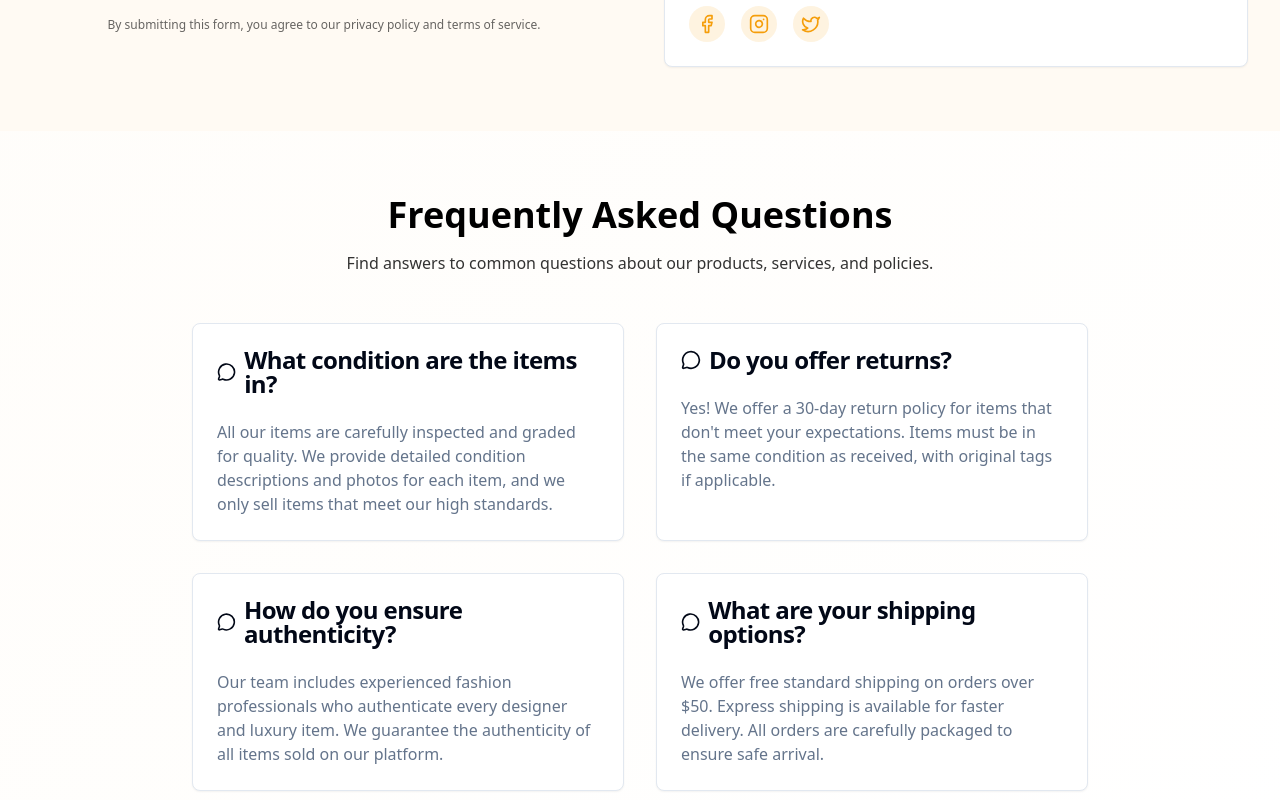
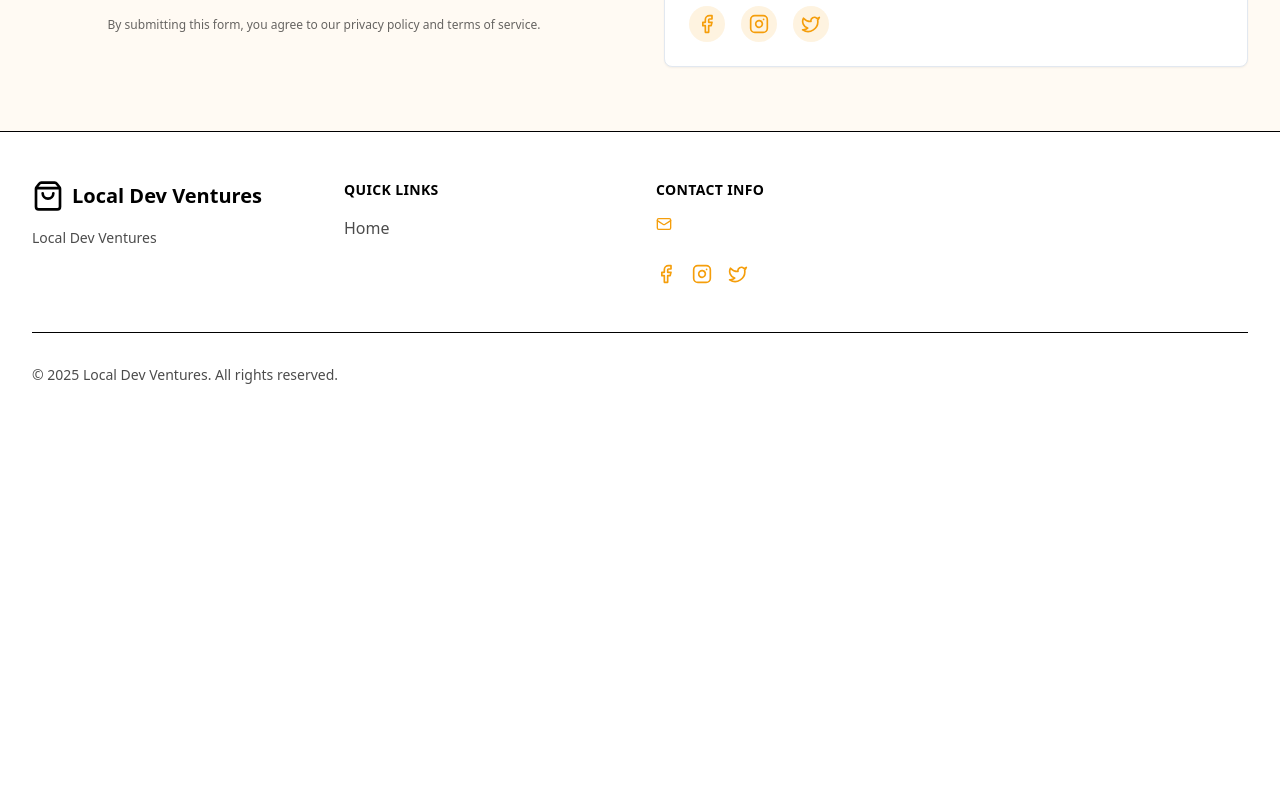
Before and after one commit to johnmichealacera/local-business-site, a Next.js app: page /contact in a window 1280 px wide. Shown: the part 1220-2020 px from the top of the page. After the commit the page ends 1653 px from the top, so only its background shows below. Built offline with nearby package versions, Linux system fonts and the light colour scheme.

Commit message:
temporarily commented FAQ section in contact page

```diff
--- a/src/app/contact/page.tsx
+++ b/src/app/contact/page.tsx
@@ -11,7 +11,6 @@ import {
   Facebook,
   Instagram,
   Twitter,
-  MessageCircle,
   Building,
   Globe
 } from "lucide-react";
@@ -293,8 +292,9 @@ export default async function ContactPage() {
         </div>
       </div>
 
+{/* Not needed for now */}
       {/* FAQ Section */}
-      <section
+      {/* <section
         className="py-16 px-4 sm:px-6 lg:px-8"
         style={{
           backgroundColor: colorPalette.tertiary,
@@ -374,7 +374,7 @@ export default async function ContactPage() {
             </Card>
           </div>
         </div>
-      </section>
+      </section> */}
     </div>
   );
 }
```
